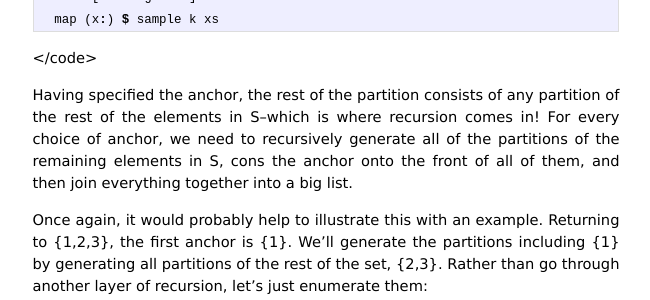
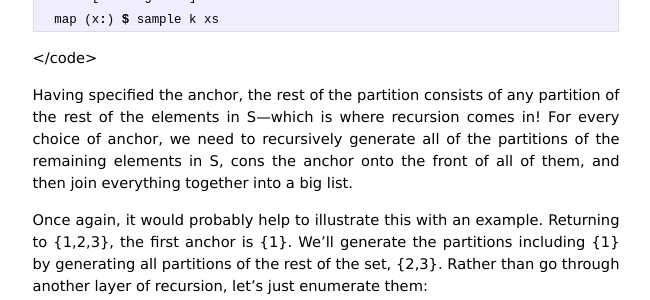
Before and after one commit to cqfd/monastic.io, a Jekyll site: the page built from _posts/2011-04-20-some-fun-with-recursion.markdown, in a window 1280 px wide and 900 px high, scrolled down 5421 px. Shown: the part 174-474 px from the top of the window, without its empty margins (314-964 px from the left). Built offline with Jekyll 4.4.1, drawn with Linux system fonts in a browser that asks for light colours; formulas are drawn with MathJax 3; some of the changed text lies outside the part shown.

```diff
--- a/_posts/2011-04-20-some-fun-with-recursion.markdown
+++ b/_posts/2011-04-20-some-fun-with-recursion.markdown
@@ -223,7 +223,7 @@ on what element they start with. For example, the permutations of {1,2,3} split
 nicely into {1,2,3}, {1,3,2}; {2,1,3}, {2,3,1}; and {3,1,2}, {3,2,1}.
 
 We can generate all of the permutations that start with x by consing x onto all
-of the permutations of the rest of the list--the part that doesn't include x.
+of the permutations of the rest of the list---the part that doesn't include x.
 
 Here's one way, again using the list monad. To use this you'll need to import
 the Data.List module, which includes the "\\" function; it does "list
@@ -290,7 +290,7 @@ anchors (x:xs) = do
 </code>
 
 Having specified the anchor, the rest of the partition consists of any
-partition of the rest of the elements in S--which is where recursion comes in!
+partition of the rest of the elements in S---which is where recursion comes in!
 For every choice of anchor, we need to recursively generate all of the
 partitions of the remaining elements in S, cons the anchor onto the front of
 all of them, and then join everything together into a big list.
@@ -385,5 +385,5 @@ write about similar things: interesting math, stuff about programming
 languages, maybe a little physics.
 
 I've [submitted]() this to Hacker News, so please let me know if anything is
-unclear, mistaken, or hideously inefficient--I'm mostly self-taught and
+unclear, mistaken, or hideously inefficient---I'm mostly self-taught and
 haven't really thought much about performance yet.
```
Also changed, not shown: 2 other files.
